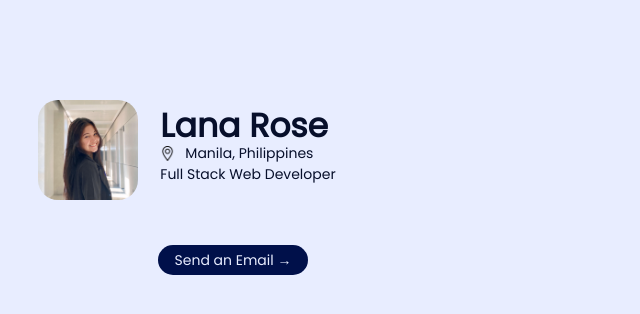
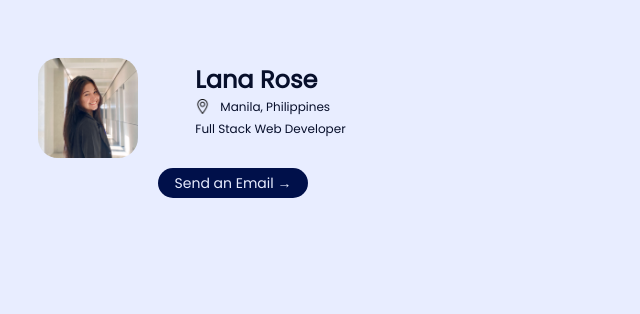
Before and after one commit to lanarosedg/About, a React (Vite) app: page / in a window 1280 px wide. Shown: the top 314 px of the page, without its empty margins (0-640 px from the left). Built offline with nearby package versions, Linux system fonts and the light colour scheme.

Commit message:
Minor modification for grid column position

```diff
--- a/src/index.css
+++ b/src/index.css
@@ -340,8 +340,10 @@
 /*----------------------Iphone 14---------------------------*/
 
 @media only screen and (max-width: 1836px) {
+
   .App {
-    grid-template-columns: 30px 100px 20px 190px 30px;
+    display: grid;
+    grid-template-columns: 30px 20px 100px 225px 30px;
     grid-template-rows: 50px 100px 50px 150px 20px 30px;
   }
 
@@ -351,6 +353,7 @@
   /*        */
     .photo {
       grid-area: 2 / 2 / 3 / 3;
+      position: static;
     }
 
     .formalPhoto {
@@ -371,23 +374,22 @@
     .nameContainer {
       display: grid;
       flex-direction: column;
-      justify-content: center;
       align-items: left;
       grid-area: 2 / 4 / 3 / 5;
+      position: static;
     }
 
     .nameTitle {
-      font-size: 33px;
+      font-size: 24px;
       font-weight: bolder;
       display: grid;
-      align-items: center;
       font-weight: bold;
       padding: 0;
       margin: 0;
     }
 
     .location {
-      font-size: 14px;
+      font-size: 12px;
       margin-top: -5%;
       display: flex;
       align-items: center;
@@ -395,7 +397,7 @@
     }
 
     .role {
-      font-size: 14px;
+      font-size: 12px;
       margin-top: -8%;
     }
 
@@ -420,6 +422,8 @@
       flex-direction: center;
       grid-area: 3 / 4 / 4 / 5;
       place-items: center;
+      position: static;
+
     }
 
     .emailButton {
```
